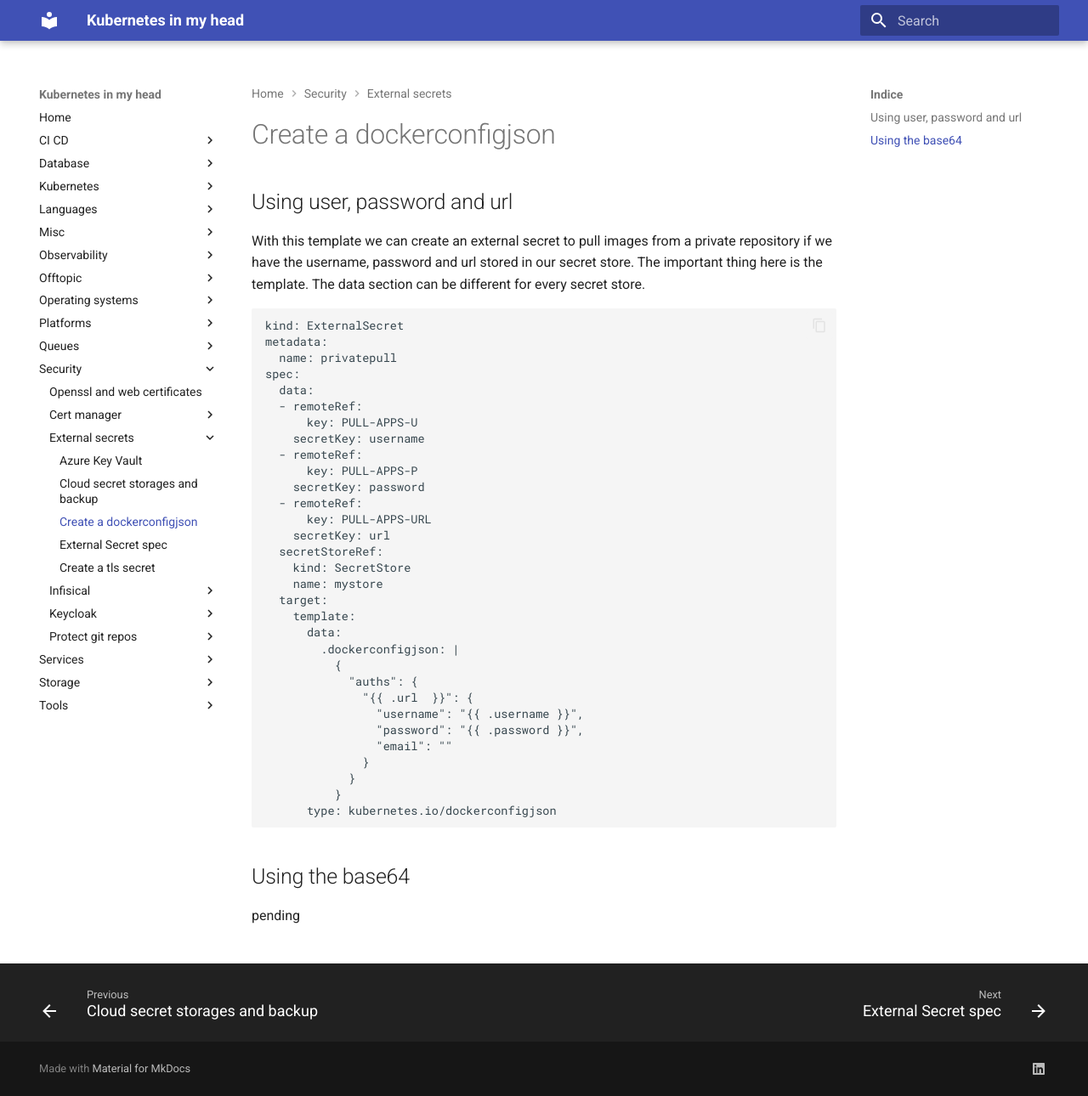
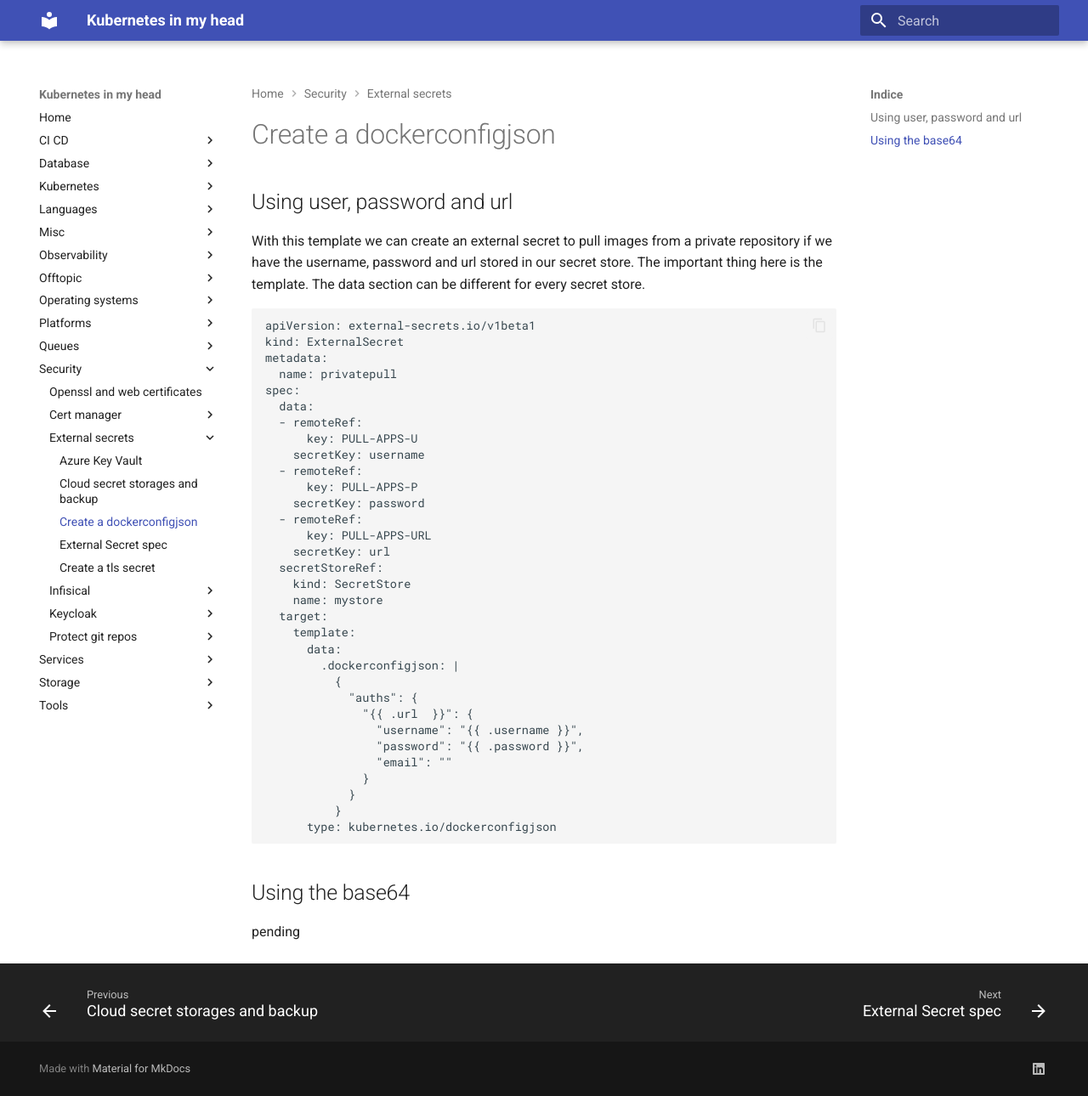
Before and after one commit to jorgelon/kubernetesinmyhead.net, an MkDocs documentation site: the page built from docs/security/external-secrets/dockerconfigjson.md, in a window 1280 px wide and 1290 px high. Shown: the whole window at 85% size. Built offline with MkDocs 1.6.1 and Material for MkDocs 9.7.7, drawn with Linux system fonts in a browser that asks for light colours.

Commit message:
fix yaml

````diff
--- a/docs/security/external-secrets/dockerconfigjson.md
+++ b/docs/security/external-secrets/dockerconfigjson.md
@@ -6,6 +6,7 @@ With this template we can create an external secret to pull images from a privat
 The important thing here is the template. The data section can be different for every secret store.
 
 ```yaml
+apiVersion: external-secrets.io/v1beta1
 kind: ExternalSecret
 metadata:
   name: privatepull
````
